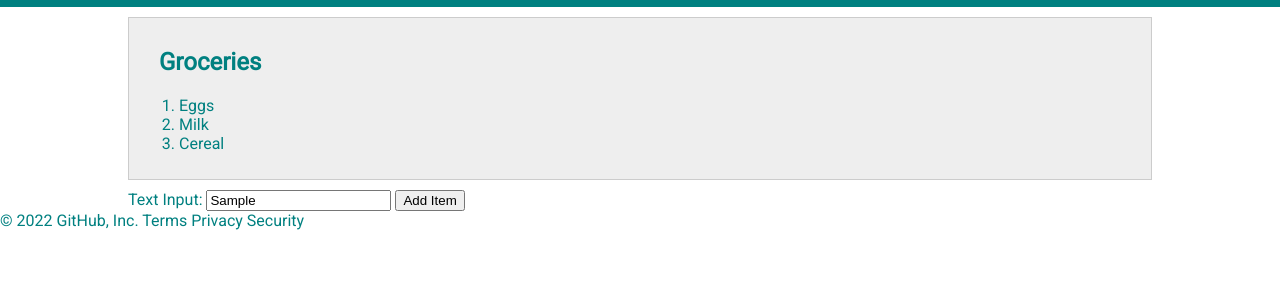
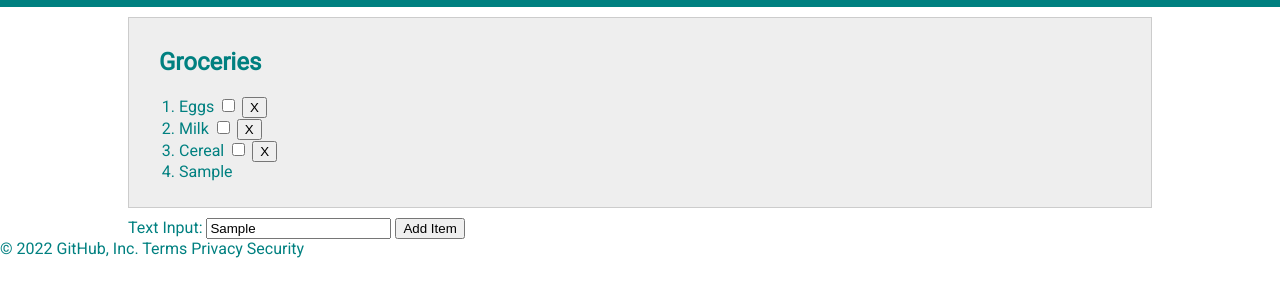
Before and after one commit to kaitykim01/week4_lab, a plain HTML site: page list.html in a window 1280 px wide. Both pictures are taken after typing "Sample" into the empty fields and a click on the button "Add Item". Shown: the part 96-392 px from the top of the page. Drawn offline with Linux system fonts and the light colour scheme.

Commit message:
Lab Parts 3-5

```diff
--- a/list.html
+++ b/list.html
@@ -8,6 +8,8 @@
         <link rel="stylesheet" type="text/css" href="style.css">
     <!-- fonts -->
         <link href="https://fonts.googleapis.com/css?family=Roboto|Roboto+Slab" rel="stylesheet">
+    <!-- javascript-->
+    <script src='main.js' type='text/javascript'></script>
 </head>
 
 <body>
@@ -23,16 +25,29 @@
     <div id="todo-lists">
     <div class="list">
         <h2 class="list-title">Groceries</h2>
-        <ol>
-            <li>Eggs</li>
-            <li>Milk</li>
-            <li>Cereal</li>
+        <ol id="grocery-list">
+            <li>
+                <label for="check-eggs">Eggs</label>
+                <input id="check-eggs" type="checkbox" class="complete-item"
+                onclick="completeListItem(this)">
+                <button class='delete-item'onclick='deleteListItem(this.parentNode)'>X</button>
+            </li>
+            <li>
+                <label for="check-eggs">Milk</label>
+                <input id="check-eggs" type="checkbox" class="complete-item" onclick="completeListItem(this)">
+                <button class='delete-item'onclick='deleteListItem(this.parentNode)'>X</button>
+            </li>
+            <li>
+                <label for="check-eggs">Cereal</label>
+                <input id="check-eggs" type="checkbox" class="complete-item" onclick="completeListItem(this)">
+                <button class='delete-item'onclick='deleteListItem(this.parentNode)'>X</button>
+            </li>
         </ol>
 
     </div>
     <label for='text_input'>Text Input:</label>
     <input id='text_input' type='text'></input>
-    <button>Add Item</button>
+    <button onclick='addListItem()'>Add Item</button>
 </div>
 
 
--- a/main.js
+++ b/main.js
@@ -2,3 +2,28 @@ function addNewList() {
     alert('hello world alert!');
     console.log('hello world console');
 }
+
+function addListItem() {
+    console.log('hello world');
+    let list = document.getElementById("grocery-list");
+    let itemInput = document.getElementById("text_input");
+    let newItem = document.createElement("li");
+    newItem.appendChild(document.createTextNode(itemInput.value));
+    list.appendChild(newItem);
+}
+
+function deleteListItem(item) {
+        console.log(item)
+        // remove li element (item) from ol element (item.parentNode)
+        item.parentNode.removeChild(item); //takes a child element and removes it from parent
+}
+
+function completeListItem(item) {
+    if (item.checked) { // true if the input checkbox is checked
+    item.parentNode.style.textDecoration = "line-through";
+    // in css, this would be: "text-decoration: line-through"
+    } else {
+    item.parentNode.style.textDecoration = "none";
+    // in css, this would be: "text-decoration: none"
+    }
+    }
```
